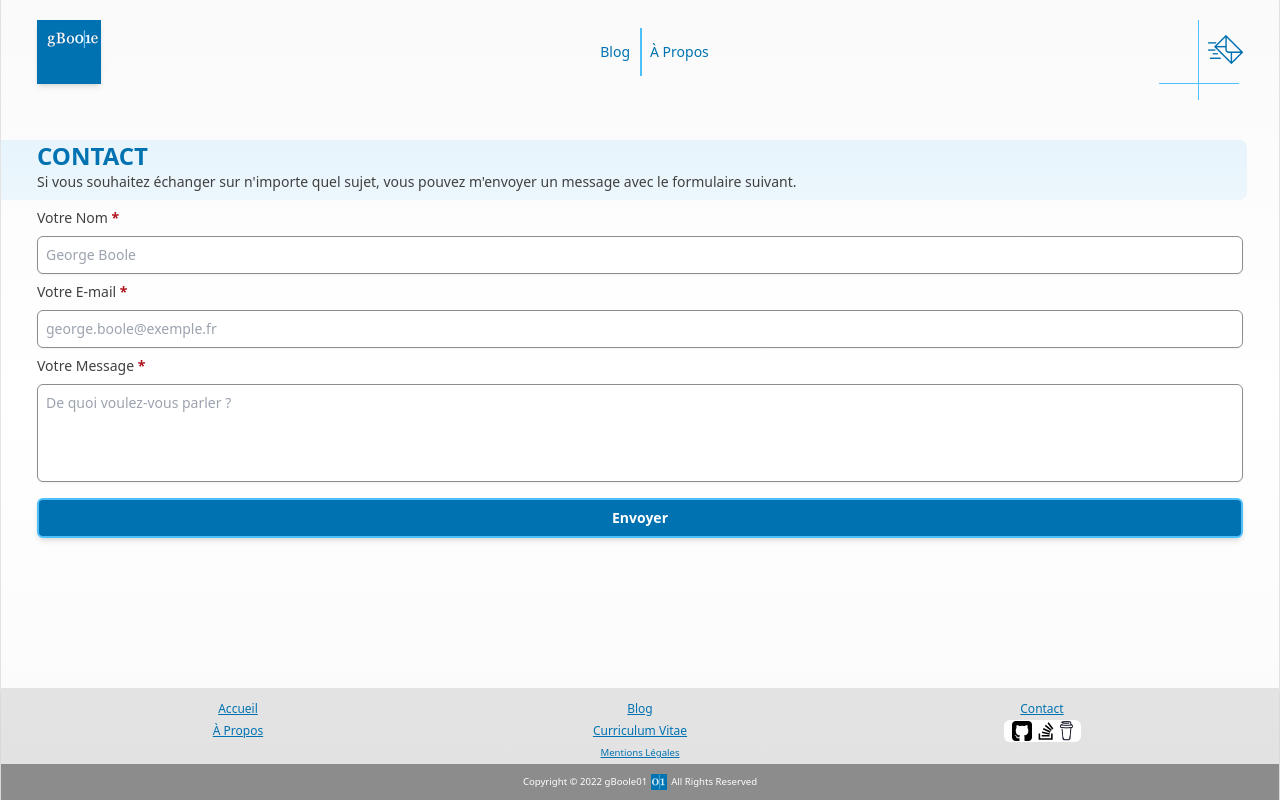
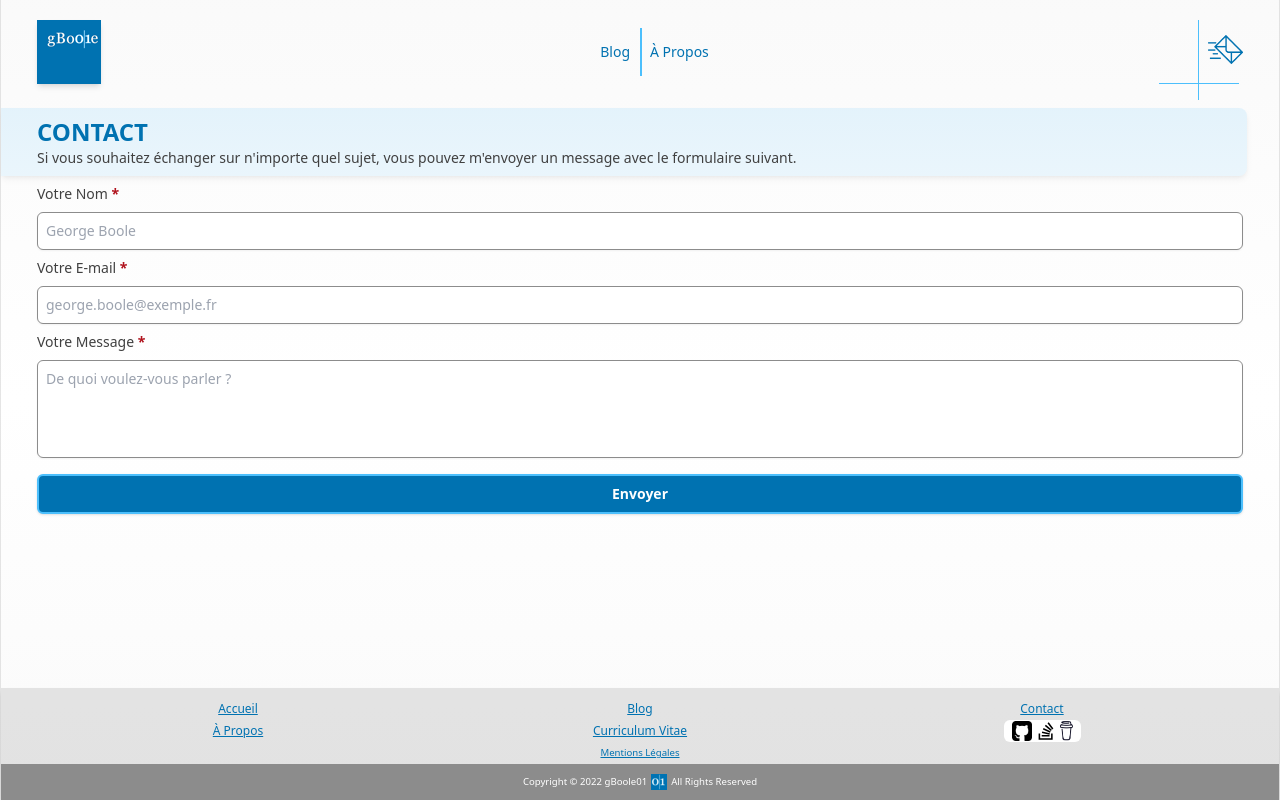
Before and after one commit to gBoole01/g-boole-01, a Next.js app: page /contact in a window 1280 px wide. Built offline with nearby package versions, Linux system fonts and the light colour scheme.

Commit message:
feat: adjust spacing; add shadow

```diff
--- a/src/pages/contact.tsx
+++ b/src/pages/contact.tsx
@@ -4,8 +4,8 @@ import { SetStateAction, SyntheticEvent, useState } from 'react';
 import Layout from '../components/layout';
 import Meta from '../components/meta';
 
-const Section = tw.section`flex flex-col gap-2 mt-6 pt-2 pb-4`
-const ContactIntro = tw.div`pb-2 relative after:absolute after:z-[-1] after:content[''] after:bg-blue-2/20 after:rounded-r-lg after:right-[-0.25rem] after:left-[-2.25rem] after:top-0 after:bottom-0`
+const Section = tw.section`flex flex-col gap-2 pb-4`
+const ContactIntro = tw.div`pt-2 pb-2 relative after:absolute after:z-[-1] after:content[''] after:shadow-md after:bg-blue-2/20 after:rounded-r-lg after:right-[-0.25rem] after:left-[-2.25rem] after:top-0 after:bottom-0`
 const PageTitle = tw.h1`text-2xl text-blue-1 font-bold uppercase`
 const Form = tw.form`flex flex-col gap-2`
 const Label = tw.label`flex flex-col`
@@ -13,7 +13,7 @@ const LabelRequired = tw.span`text-red font-bold`
 const Input = tw.input`mt-2 p-2 border border-gray-3 rounded-md shadow-sm focus:border-blue-2 focus:ring focus:ring-blue-2 focus:ring-opacity-50`
 const InputError = tw.p`text-red italic`
 const Textarea = tw.textarea`mt-2 p-2 w-full border border-gray-3 rounded-md shadow-sm resize-none focus:border-blue-2 focus:ring focus:ring-blue-2 focus:ring-opacity-50`
-const InputSubmit = tw.input`mt-2 p-2 w-full border-2 border-blue-2 text-white font-bold bg-blue-1 rounded-md shadow-md focus:border-blue-2 focus:ring focus:ring-blue-2 focus:ring-opacity-50`
+const InputSubmit = tw.input`mt-2 p-2 w-full border-2 border-blue-2 text-white font-bold bg-blue-1 rounded-md shadow focus:border-blue-2 focus:ring focus:ring-blue-2 focus:ring-opacity-50`
 const SuccessMessage = tw.div`px-4 py-2 text-blue-1 rounded-md bg-blue-3 border-2`
 const FailureMessage= tw.div`px-4 py-2 text-red rounded-md bg-red/40 border-2`
 const MessageTitle = tw.p`font-bold text-center`
```
